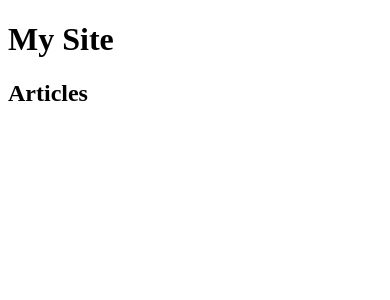
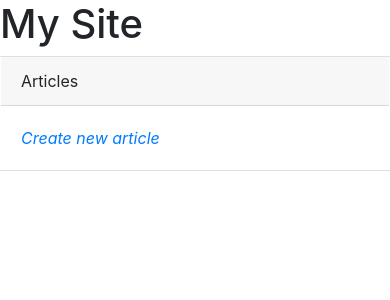
Before and after one commit to eugene330/crud, a PHP site: page / in a window 390 px wide. Shown: the top 300 px of the page. Run offline with PHP 8.4, Linux system fonts and the light colour scheme.

```diff
--- a/views/content/index.php
+++ b/views/content/index.php
@@ -1 +1,8 @@
-<h2>Articles</h2>
+<div class="row">
+    <div class="card offset-md-3 col-md-6">
+        <div class="card-header">Articles</div>
+        <div class="card-body">
+            <a href="?action=create"><i class="fa fa-plus">Create new article</i></a>
+        </div>
+    </div>
+</div>
--- a/views/templates/default.php
+++ b/views/templates/default.php
@@ -3,6 +3,7 @@
     <head>
         <meta charset="UTF-8">
         <title></title>
+        <link rel="stylesheet" href="https://maxcdn.bootstrapcdn.com/bootstrap/4.5.0/css/bootstrap.min.css">
     </head>
     <body>
         <h1>My Site</h1>
```
